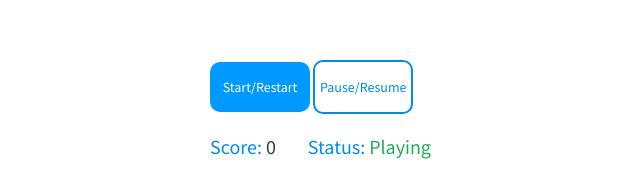
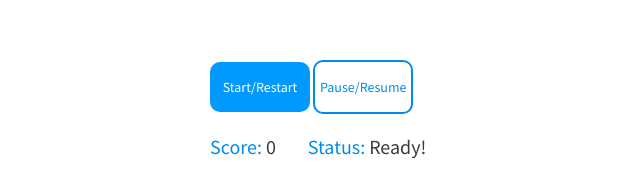
Before and after one commit to desmigor/snakegame, a plain HTML site: page index.html in a window 1280 px wide. Shown: the part 140-316 px from the top of the page, 174-814 px from the left. Drawn offline with Linux system fonts and the light colour scheme.

Commit message:
added gif and updated game statuses

```diff
--- a/index.html
+++ b/index.html
@@ -18,7 +18,7 @@
     <button class="pause">Pause/Resume</button>
     <div class="scoreStatus">
         <div class="score">Score: <span class="scorecount" style="color: rgb(59, 59, 59);">0</span></div>
-        <div class="status">Status: <span class="statusDisplay" style="color: rgb(39, 170, 89);">Playing</span></div>
+        <div class="status">Status: <span class="statusDisplay" style="color: rgb(59, 59, 59);">Ready!</span></div>
     </div>
     <div class="grid">
         <div></div>
```
Also changed, not shown: images/game_show.gif (added).
